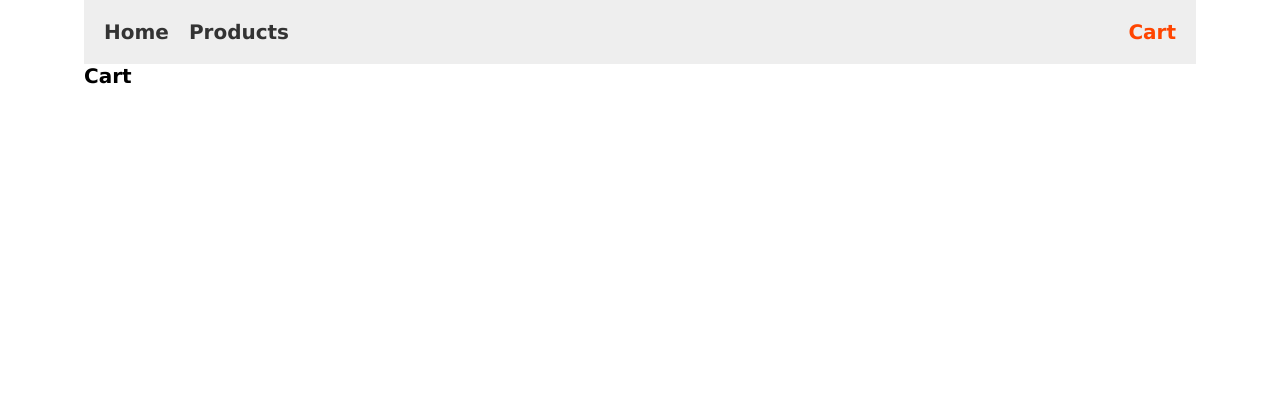
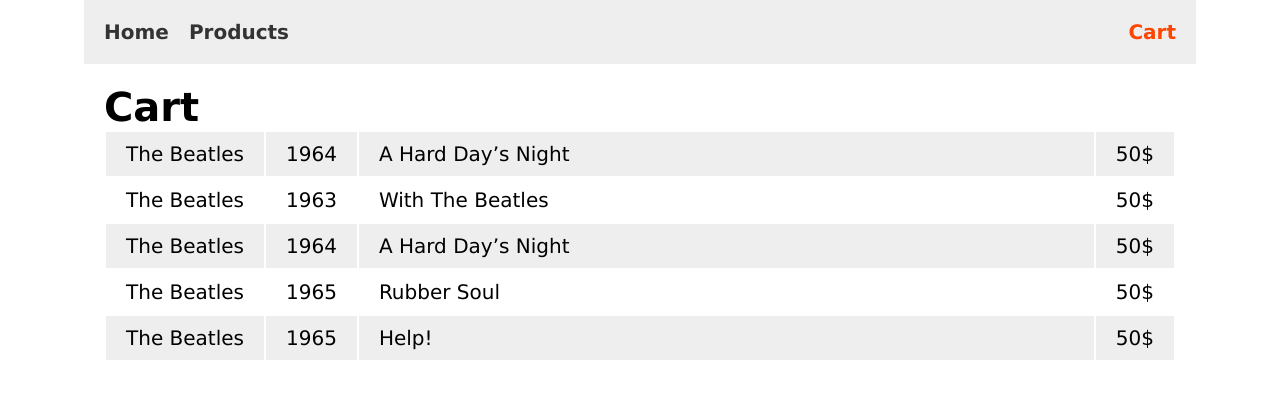
Before and after one commit to philalexeev/cd-store, a Vue app: page /cart in a window 1280 px wide. Shown: the top 398 px of the page. Built offline with nearby package versions, Linux system fonts and the light colour scheme.

Commit message:
added cart logic

```diff
--- a/src/components/Cart.vue
+++ b/src/components/Cart.vue
@@ -1,13 +1,42 @@
 <template>
-  <h1>Cart</h1>
+  <div class="component cart">
+    <h1 class="component__heading">Cart</h1>
+    <table class="cart__table">
+      <tr v-for="item in cart"
+          :key="Math.round()*50">
+        <td class="cart__table-cell">{{ item.bandName }}</td>
+        <td class="cart__table-cell">{{ item.albumYear }}</td>
+        <td class="cart__table-cell">{{ item.albumTitle }}</td>
+        <td class="cart__table-cell">{{ item.price }}$</td>
+      </tr>
+    </table>
+  </div>
 </template>
 
 <script>
-  export default {
-    name: 'Cart'
+
+export default {
+  name: 'Cart',
+  data() {
+    return {
+      cart: this.$store.state.cart
+    }
   }
+}
 </script>
 
 <style scoped>
-
+  .cart__table {
+    width: 100%;
+  }
+  .cart__table tr:nth-child(odd) {
+    background-color: #eee;
+  }
+  .cart__table-cell {
+    padding: 10px 20px;
+    white-space: nowrap;
+  }
+  .cart__table-cell:nth-child(3) {
+    width: 100%;
+  }
 </style>
--- a/src/components/ProductItem.vue
+++ b/src/components/ProductItem.vue
@@ -5,7 +5,7 @@
       <h2 class="product__album-title">{{ albumTitle }}</h2>
       <h3 class="product__album-year">{{ albumYear }}</h3>
       <h3 class="product__band-name">{{ bandName }}</h3>
-      <button class="product__btn btn btn--blue" type="button">Add to cart</button>
+      <button class="product__btn btn btn--blue" type="button" @click="addToCart">Add to cart</button>
     </div>
   </div>
 </template>
@@ -13,7 +13,17 @@
 <script>
 export default {
   name: 'ProductsItem',
-  props: ['albumTitle', 'bandName', 'albumYear']
+  props: ['albumTitle', 'bandName', 'albumYear', 'productPrice'],
+  methods: {
+    addToCart() {
+      return this.$store.commit('addProduct', {
+        bandName: this.bandName,
+        albumYear: this.albumYear,
+        albumTitle: this.albumTitle,
+        price: this.productPrice
+      })
+    }
+  }
 }
 </script>
 
--- a/src/components/Products.vue
+++ b/src/components/Products.vue
@@ -11,6 +11,7 @@
             :albumTitle="productItem.title"
             :bandName="band.name"
             :albumYear="productItem.year"
+            :productPrice="productItem.price"
           ></app-product-item>
         </li>
       </ul>
@@ -32,67 +33,80 @@ export default {
             {
               title: 'Please Please Me',
               year: 1963,
-              coverUrl: '../assets/products/beatles/ppm.jpg'
+              coverUrl: '../assets/products/beatles/ppm.jpg',
+              price: 50
             },
             {
               title: 'With The Beatles',
               year: 1963,
-              coverUrl: '../assets/products/beatles/wtb.jpg'
+              coverUrl: '../assets/products/beatles/wtb.jpg',
+              price: 50
             },
             {
               title: 'A Hard Day’s Night',
               year: 1964,
-              coverUrl: '../assets/products/beatles/hdn.jpg'
+              coverUrl: '../assets/products/beatles/hdn.jpg',
+              price: 50
             },
             {
               title: 'Beatles For Sale',
               year: 1964,
-              coverUrl: '../assets/products/beatles/bfs.jpg'
+              coverUrl: '../assets/products/beatles/bfs.jpg',
+              price: 50
             },
             {
               title: 'Help!',
               year: 1965,
-              coverUrl: '../assets/products/beatles/help.jpg'
+              coverUrl: '../assets/products/beatles/help.jpg',
+              price: 50
             },
             {
               title: 'Rubber Soul',
               year: 1965,
-              coverUrl: '../assets/products/beatles/rs.jpg'
+              coverUrl: '../assets/products/beatles/rs.jpg',
+              price: 50
             },
             {
               title: 'Revolver',
               year: 1966,
-              coverUrl: '../assets/products/beatles/revolver.jpg'
+              coverUrl: '../assets/products/beatles/revolver.jpg',
+              price: 50
             },
             {
               title: 'Sgt. Pepper’s Lonely Hearts Club Band',
               year: 1967,
-              coverUrl: '../assets/products/beatles/sp.jpg'
+              coverUrl: '../assets/products/beatles/sp.jpg',
+              price: 50
             },
             {
               title: 'Magical Mystery Tour',
               year: 1967,
-              coverUrl: '../assets/products/beatles/mmt.jpg'
+              coverUrl: '../assets/products/beatles/mmt.jpg',
+              price: 50
             },
             {
               title: 'The Beatles',
               year: 1968,
-              coverUrl: '../assets/products/beatles/wa.jpg'
+              coverUrl: '../assets/products/beatles/wa.jpg',
+              price: 50
             },
             {
               title: 'Yellow Submarine',
               year: 1969,
-              coverUrl: '../assets/products/beatles/ys.jpg'
+              coverUrl: '../assets/products/beatles/ys.jpg',
+              price: 50
             },
             {
               title: 'Abbey Road',
               year: 1969,
-              coverUrl: '../assets/products/beatles/ar.jpg'
+              coverUrl: '../assets/products/beatles/ar.jpg',
+              price: 50
             },
             {
               title: 'Let It Be',
               year: 1970,
-              coverUrl: '../assets/products/beatles/lib.jpg'
+              coverUrl: '../assets/products/beatles/lib.jpg',
+              price: 50
             }
           ]
         },
@@ -101,39 +115,48 @@ export default {
           albums: [
             {
               title: 'Led Zeppelin',
-              year: 1969
+              year: 1969,
+              price: 50
             },
             {
               title: 'Led Zeppelin II',
-              year: 1969
+              year: 1969,
+              price: 50
             },
             {
               title: 'Led Zeppelin III',
-              year: 1970
+              year: 1970,
+              price: 50
             },
             {
               title: 'Led Zeppelin IV',
-              year: 1971
+              year: 1971,
+              price: 50
             },
             {
               title: 'Houses of the Holy',
-              year: 1973
+              year: 1973,
+              price: 50
             },
             {
               title: 'Physical Graffiti',
-              year: 1975
+              year: 1975,
+              price: 50
             },
             {
               title: 'Presence',
-              year: 1976
+              year: 1976,
+              price: 50
             },
             {
               title: 'In Through the Out Door',
-              year: 1979
+              year: 1979,
+              price: 50
             },
             {
               title: 'Coda',
-              year: 1982
+              year: 1982,
+              price: 50
             }
           ]
         },
@@ -142,63 +165,78 @@ export default {
           albums: [
             {
               title: 'The Piper at the Gates of Dawn',
-              year: 1967
+              year: 1967,
+              price: 50
             },
             {
               title: 'A Saucerful of Secrets',
-              year: 1968
+              year: 1968,
+              price: 50
             },
             {
               title: 'Music from the Film More',
-              year: 1969
+              year: 1969,
+              price: 50
             },
             {
               title: 'Ummagumma',
-              year: 1969
+              year: 1969,
+              price: 50
             },
             {
               title: 'Atom Heart Mother',
-              year: 1970
+              year: 1970,
+              price: 50
             },
             {
               title: 'Meddle',
-              year: 1971
+              year: 1971,
+              price: 50
             },
             {
               title: 'Obscured by Clouds',
-              year: 1972
+              year: 1972,
+              price: 50
             },
             {
               title: 'The Dark Side of the Moon',
-              year: 1973
+              year: 1973,
+              price: 50
             },
             {
               title: 'Wish You Were Here',
-              year: 1975
+              year: 1975,
+              price: 50
             },
             {
               title: 'Animals',
-              year: 1977
+              year: 1977,
+              price: 50
             },
             {
               title: 'The Wall',
-              year: 1979
+              year: 1979,
+              price: 50
             },
             {
               title: 'The Final Cut',
-              year: 1983
+              year: 1983,
+              price: 50
             },
             {
               title: 'A Momentary Lapse of Reason',
-              year: 1987
+              year: 1987,
+              price: 50
             },
             {
               title: 'The Division Bell',
-              year: 1994
+              year: 1994,
+              price: 50
             },
             {
               title: 'The Endless River',
-              year: 2014
+              year: 2014,
+              price: 50
             }
           ]
         }
--- a/src/main.js
+++ b/src/main.js
@@ -1,13 +1,11 @@
 import Vue from 'vue';
 import App from './App.vue';
-import Vuex from 'vuex';
 import VueRouter from 'vue-router';
 import { routes } from './routes'
 
-Vue.use(Vuex);
+import store from './store'
+
 Vue.use(VueRouter);
-
-const store = new Vuex.Store()
 
 const router = new VueRouter({
   mode: 'history',
--- a/src/store.js
+++ b/src/store.js
@@ -0,0 +1,20 @@
+import Vue from 'vue';
+import Vuex from 'vuex';
+
+Vue.use(Vuex);
+
+export default new Vuex.Store({
+  state: {
+    cart: [
+      {"bandName":"The Beatles","albumYear":1964,"albumTitle":"A Hard Day’s Night","price":50},
+      {"bandName":"The Beatles","albumYear":1963,"albumTitle":"With The Beatles","price":50},
+      {"bandName":"The Beatles","albumYear":1964,"albumTitle":"A Hard Day’s Night","price":50},
+      {"bandName":"The Beatles","albumYear":1965,"albumTitle":"Rubber Soul","price":50},
+      {"bandName":"The Beatles","albumYear":1965,"albumTitle":"Help!","price":50}]
+  },
+  mutations: {
+    addProduct(state, payload) {
+      state.cart.push(payload)
+    }
+  }
+})
```
